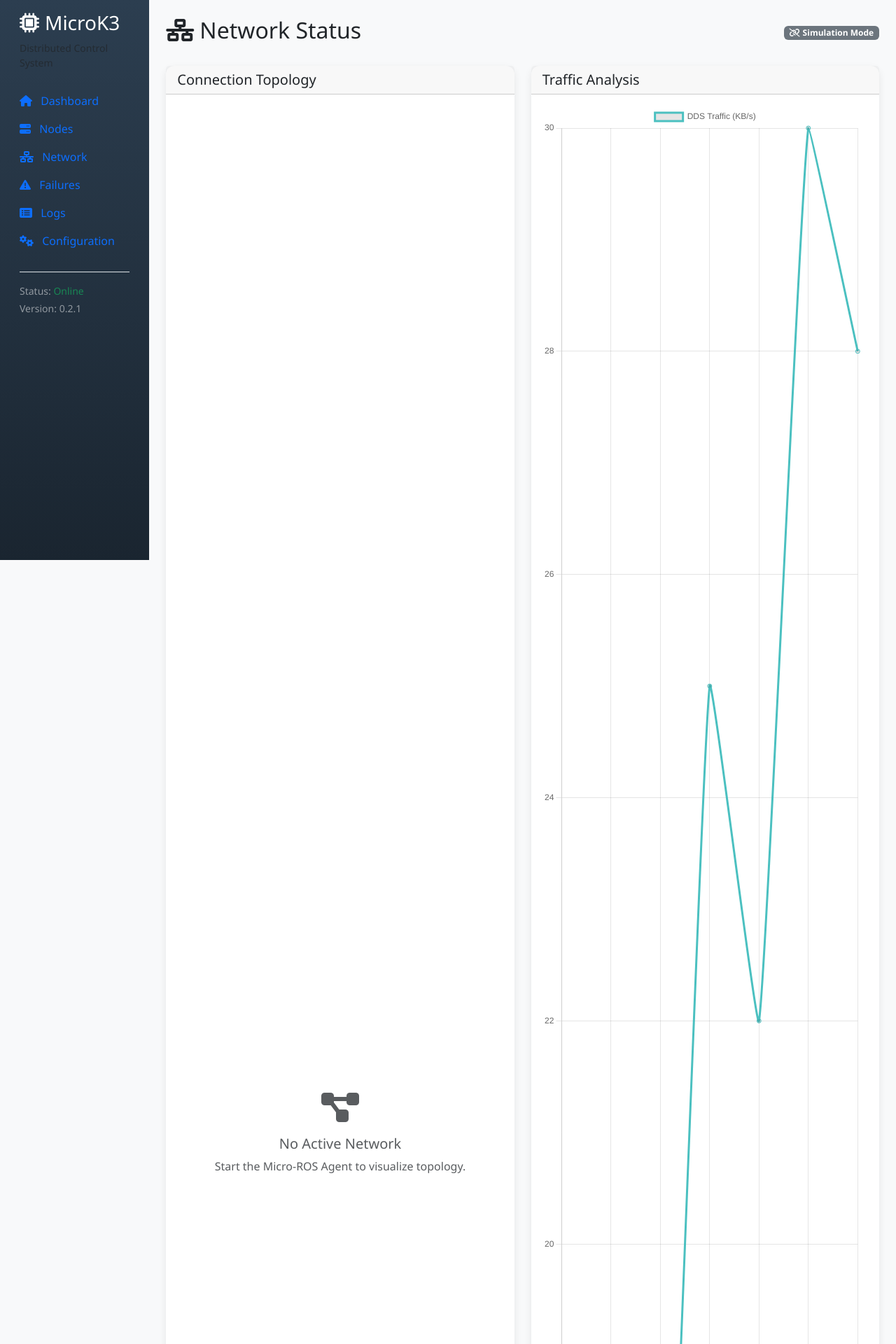
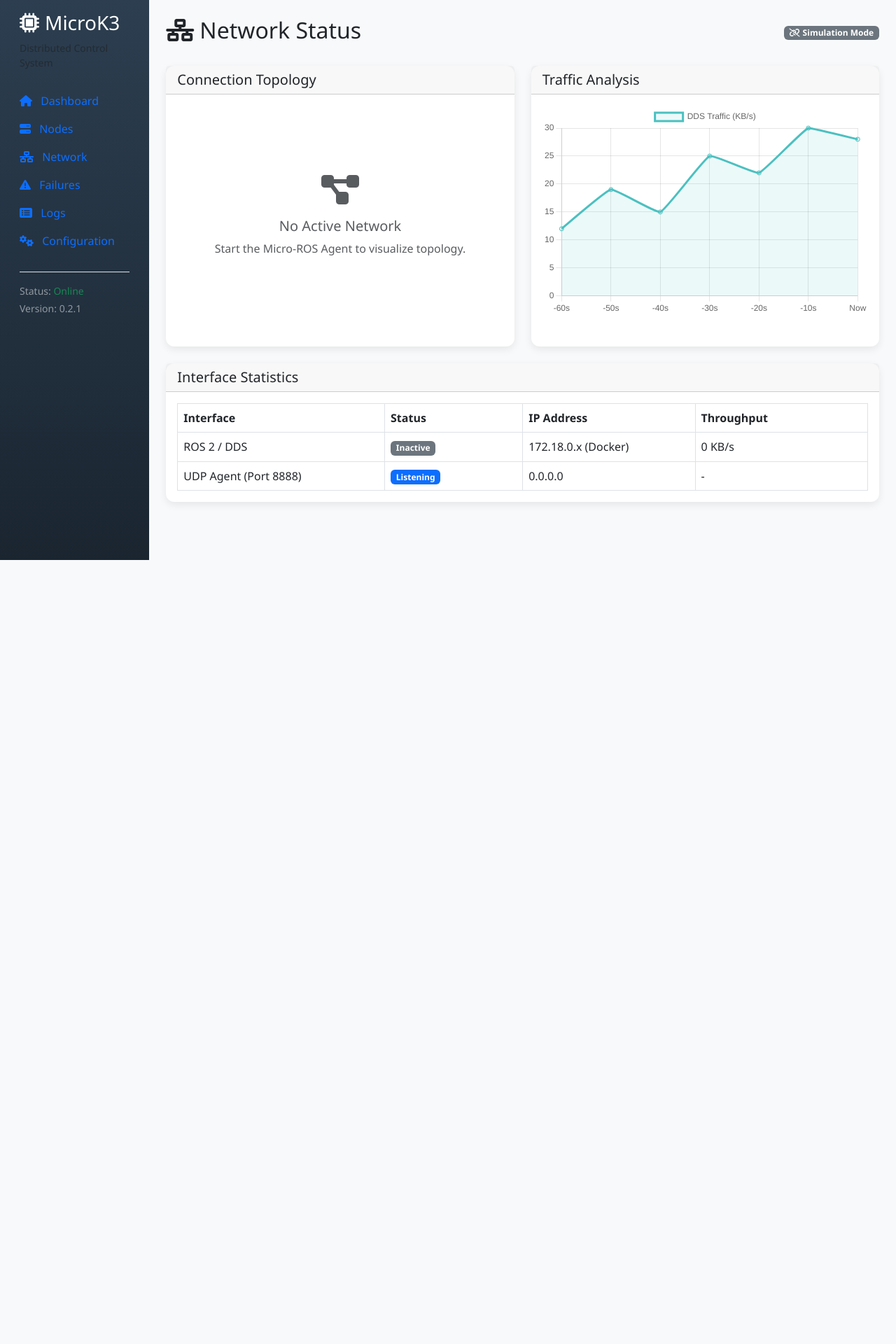
Before and after one commit to GiulioMastromartino/microk3, a Flask app: page /network in a window 1280 px wide. Shown: the top 1920 px of the page at 70% size. After the commit the page ends 800 px from the top, so only its background shows below. Run offline with Flask 3, Linux system fonts and the light colour scheme.

Commit message:
fix: enforce fixed size for network charts and tables
- Set explicit 300px height for Traffic Analysis chart container
- Set explicit 340px height for Topology Visual container to match
- Fixed table column widths to prevent jumping
- Disabled Chart.js aspect ratio scaling to respect container height

```diff
--- a/templates/network.html
+++ b/templates/network.html
@@ -16,26 +16,27 @@
             <div class="card-header">
                 <h5 class="mb-0">Connection Topology</h5>
             </div>
-            <div class="card-body text-center d-flex flex-column justify-content-center align-items-center">
+            <!-- Fixed height container for Topology -->
+            <div class="card-body text-center d-flex flex-column justify-content-center align-items-center" style="height: 340px; overflow: hidden;">
                 {% if ros_connected %}
-                <div class="topology-visual my-4">
+                <div class="topology-visual w-100">
                     <i class="fas fa-server fa-3x text-primary mb-3"></i>
-                    <div class="d-flex align-items-center">
+                    <div class="d-flex align-items-center justify-content-center">
                         <i class="fas fa-arrow-down fa-2x text-muted mx-2"></i>
                         <span class="badge bg-success">ROS 2 DDS</span>
                         <i class="fas fa-arrow-down fa-2x text-muted mx-2"></i>
                     </div>
-                    <div class="d-flex justify-content-center mt-3 gap-3">
+                    <div class="d-flex justify-content-center mt-3 gap-3 flex-wrap">
                         {% for node in system_data.nodes %}
-                        <div class="text-center">
+                        <div class="text-center mx-2">
                             <i class="fas fa-microchip fa-2x {% if node.status == 'active' %}text-success{% else %}text-muted{% endif %}"></i>
-                            <div class="small mt-1">{{ node.name }}</div>
+                            <div class="small mt-1 text-truncate" style="max-width: 80px;">{{ node.name }}</div>
                         </div>
                         {% endfor %}
                     </div>
                 </div>
                 {% else %}
-                <div class="text-muted py-5">
+                <div class="text-muted">
                     <i class="fas fa-project-diagram fa-3x mb-3"></i>
                     <h5>No Active Network</h5>
                     <p>Start the Micro-ROS Agent to visualize topology.</p>
@@ -51,7 +52,10 @@
                 <h5 class="mb-0">Traffic Analysis</h5>
             </div>
             <div class="card-body">
-                <canvas id="trafficChart" height="250"></canvas>
+                <!-- Fixed height container for Chart -->
+                <div class="chart-container" style="position: relative; height: 300px; width: 100%;">
+                    <canvas id="trafficChart"></canvas>
+                </div>
             </div>
         </div>
     </div>
@@ -64,13 +68,14 @@
                 <h5 class="mb-0">Interface Statistics</h5>
             </div>
             <div class="card-body">
-                <table class="table table-bordered">
+                <div class="table-responsive">
+                    <table class="table table-bordered mb-0">
                         <thead>
                             <tr>
-                            <th>Interface</th>
-                            <th>Status</th>
-                            <th>IP Address</th>
-                            <th>Throughput</th>
+                                <th style="width: 30%;">Interface</th>
+                                <th style="width: 20%;">Status</th>
+                                <th style="width: 25%;">IP Address</th>
+                                <th style="width: 25%;">Throughput</th>
                             </tr>
                         </thead>
                         <tbody>
@@ -100,6 +105,7 @@
             </div>
         </div>
     </div>
+</div>
 
 <script>
 document.addEventListener('DOMContentLoaded', function() {
@@ -112,13 +118,24 @@ document.addEventListener('DOMContentLoaded', function() {
                 label: 'DDS Traffic (KB/s)',
                 data: [12, 19, 15, 25, 22, 30, 28],
                 borderColor: 'rgb(75, 192, 192)',
+                backgroundColor: 'rgba(75, 192, 192, 0.1)',
                 tension: 0.1,
-                fill: false
+                fill: true
             }]
         },
         options: {
             responsive: true,
-            maintainAspectRatio: false
+            maintainAspectRatio: false, // Vital for fixed height
+            plugins: {
+                legend: {
+                    position: 'top',
+                }
+            },
+            scales: {
+                y: {
+                    beginAtZero: true
+                }
+            }
         }
     });
 });
```
Lines whose indentation alone changed are shown as unchanged.
